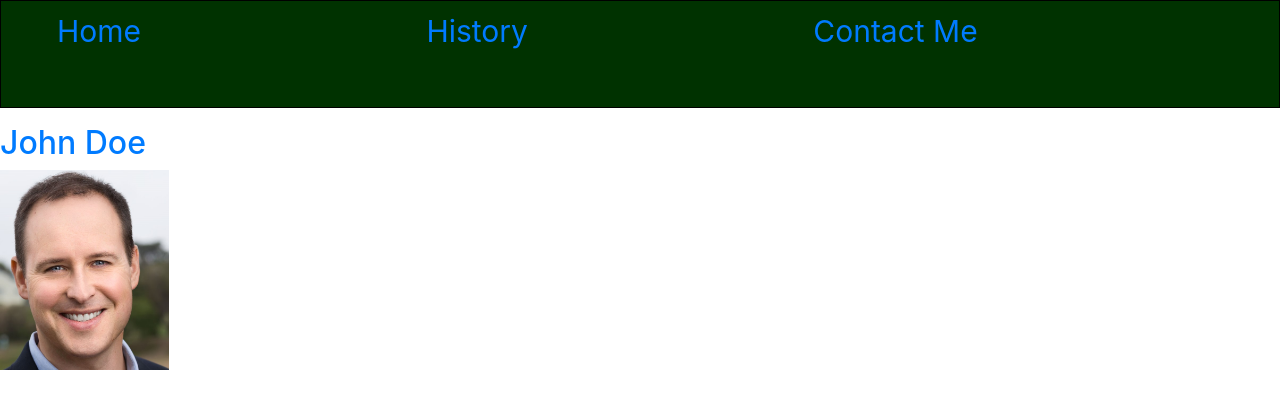
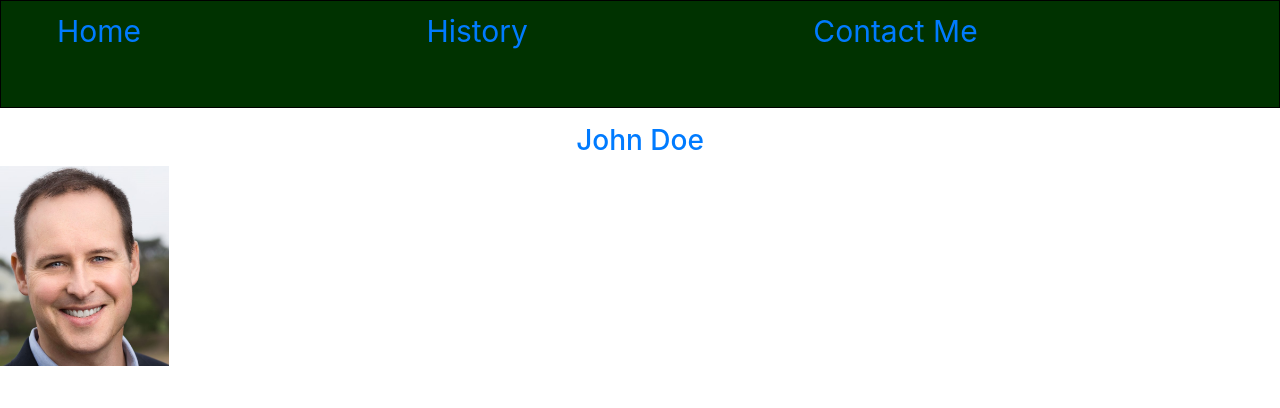
Before and after one commit to dangetz/DS-HW1, a plain HTML site: page index.html in a window 1280 px wide. Drawn offline with nearby package versions, Linux system fonts and the light colour scheme.

Commit message:
Not sure if I made any changes to the index. Better safe than sorry

```diff
--- a/index.html
+++ b/index.html
@@ -18,8 +18,13 @@ text-align: center;
 font-size: 30px;
 }
 img{
-  align-items: center;
   height: 200px;
+}
+.center {
+    display: block;
+    margin-left: auto;
+    margin-right: auto;
+    width: 50%;
 }
     </style>
     <title>home_page</title>
@@ -37,20 +42,17 @@ img{
       </li>
 
       <li>
-        <a href="Contact Page"> Contact Me
+        <a href="contact_me.html"> Contact Me
         </li>
       </div>
       <br>
     </ul>
-      <div>
 
-      <h2>
-        John Doe
-      </h2>
-      <div>
-<main class="row">
-<div class= "col-xs-12 col-sm-12 col-md-6">
-      <img class="img-responsive" src="John_Doe_Headshot.png">
+
+<main>
+  <h3 align="center"> John Doe <h3>
+<div>
+      <img class="img-responsive"  src="John_Doe_Headshot.png" class="center">
     </div>
     <main>
   </body>
```
